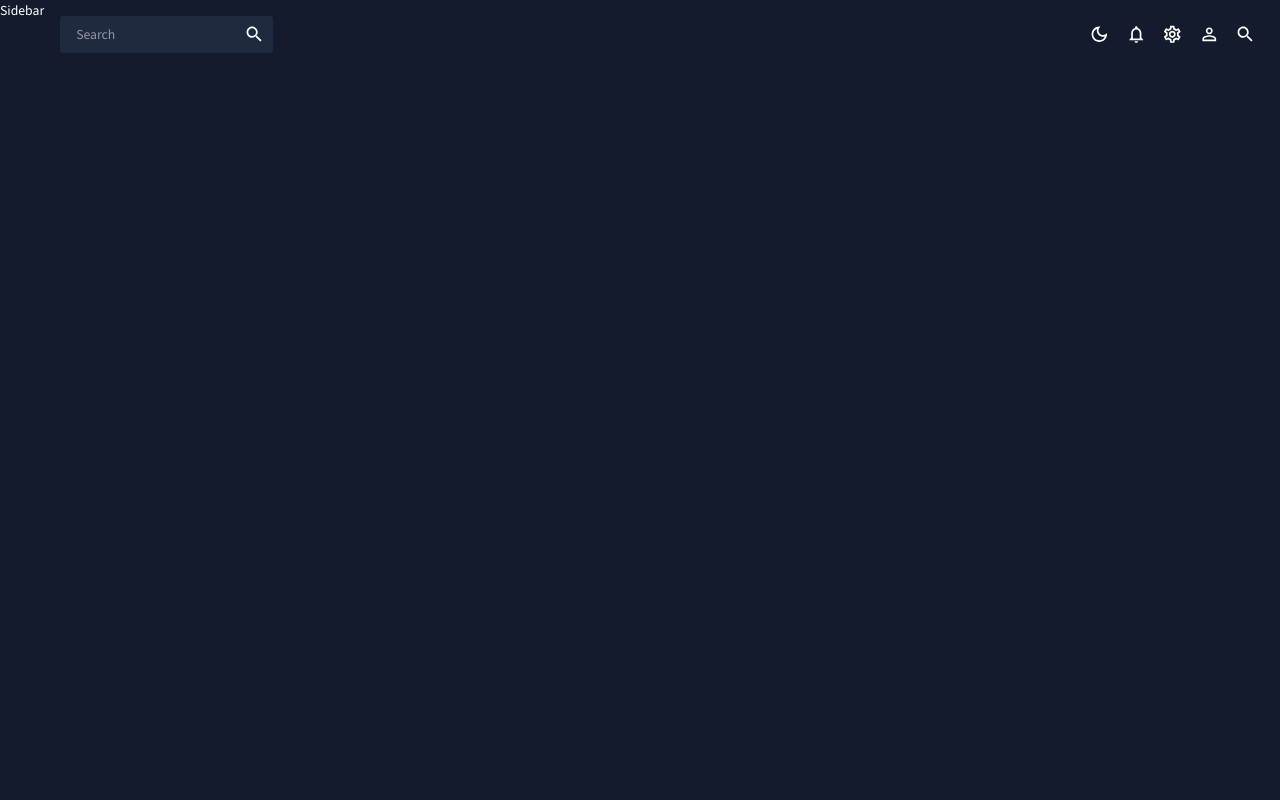
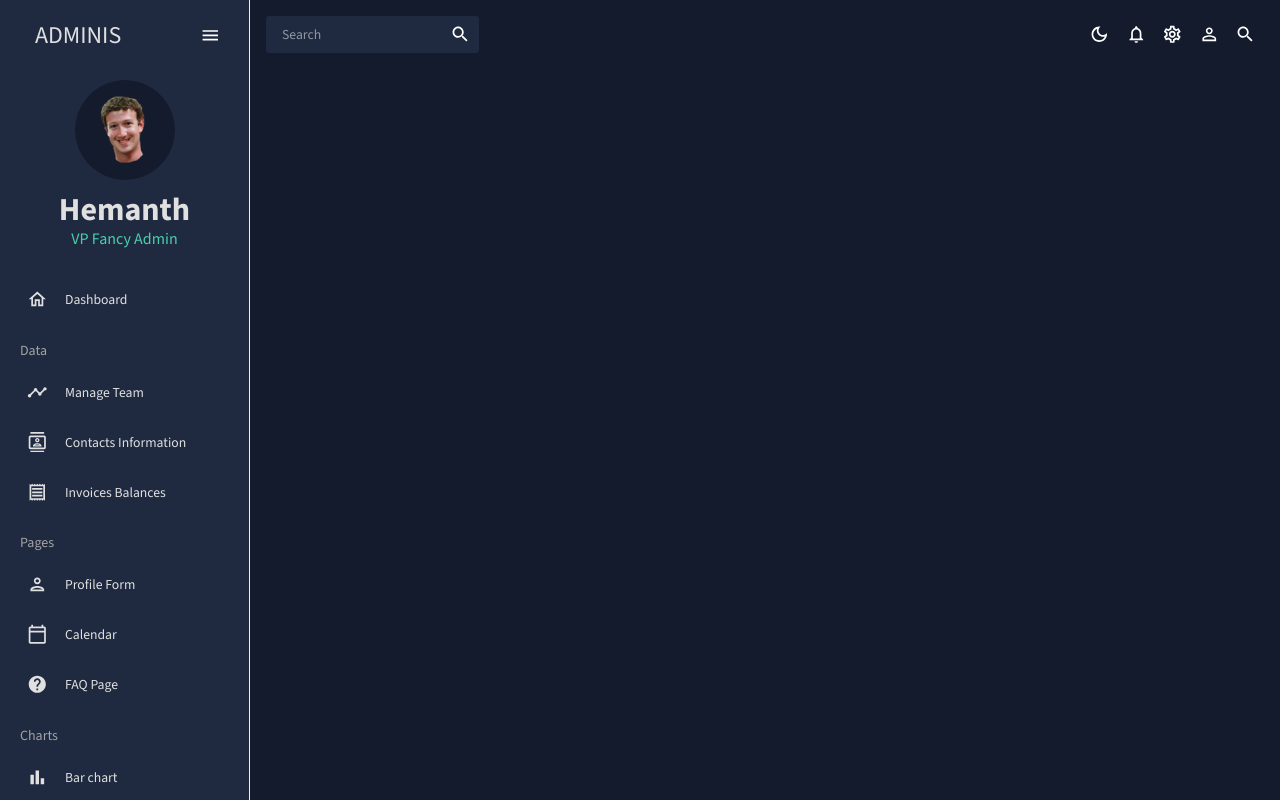
Before and after one commit to hemanthreddy516/react-dashboard, a React (Create React App) app in the folder react-admin/: page /calendar in a window 1280 px wide. Before the commit this address had no page. Built offline with nearby package versions, Linux system fonts and the light colour scheme.

Commit message:
Sidebar - menu items added

```diff
--- a/react-admin/src/scenes/global/Sidebar.jsx
+++ b/react-admin/src/scenes/global/Sidebar.jsx
@@ -1,5 +1,11 @@
 import { useState } from "react";
-import { Sidebar as ProSidebar, Menu, MenuItem } from "react-pro-sidebar";
+import {
+  Sidebar as ProSidebar,
+  Menu,
+  MenuItem,
+  sidebarClasses,
+  menuClasses,
+} from "react-pro-sidebar";
 // import "react-pro-sidebar/dist/styles/StyledBackdrop";
 import { Box, IconButton, Typography, useTheme } from "@mui/material";
 import { Link } from "react-router-dom";
@@ -14,12 +20,236 @@ import CalendarTodayOutlinedIcon from "@mui/icons-material/CalendarTodayOutlined
 import HelpOutlinedIcon from "@mui/icons-material/HelpOutlined";
 import BarChartOutlinedIcon from "@mui/icons-material/BarChartOutlined";
 import PieChartOutlinedIcon from "@mui/icons-material/PieChartOutlined";
+import LineChartOutlinedIcon from "@mui/icons-material/StackedLineChartOutlined";
+
 import TimelineOutlinedIcon from "@mui/icons-material/TimelineOutlined";
 import MenuOutlinedIcon from "@mui/icons-material/MenuOutlined";
 import MapOutlinedIcon from "@mui/icons-material/MapOutlined";
 
+const Item = ({ title, to, icon, selected, setSelected }) => {
+  const theme = useTheme();
+  const colors = tokens(theme.palette.mode);
+  return (
+    <MenuItem
+      // active={selected == title}
+      style={{
+        color: colors.grey[100],
+      }}
+      onClick={() => setSelected(title)}
+      icon={icon}
+      component={<Link to={to} />}
+    >
+      <Typography>{title}</Typography>
+    </MenuItem>
+  );
+};
+
 const Sidebar = () => {
-  return <div>Sidebar</div>;
+  const theme = useTheme();
+  const colors = tokens(theme.palette.mode);
+  const [isCollapsed, setIsCollapsed] = useState(false);
+  const [selected, setSelected] = useState("Dashboard");
+
+  //   sx={
+  //     {
+  //       "& .pro-sidebar-inner": {
+  //         background: `${colors.primary[400]} !important`,
+  //       },
+  //       "& .pro-icon-wrapper": {
+  //         backgroundColor: `$transparent !important`,
+  //       },
+  //       "& .pro-inner-item": {
+  //         padding: `5px 35px 5px 20px !important`,
+  //       },
+  //       "& .pro-inner-item:hover": {
+  //         color: `#868dfb !important`,
+  //       },
+  //       "& .pro-menu-item.active": {
+  //         color: `#6870fa !important`,
+  //       },
+  //     }
+
+  return (
+    <ProSidebar
+      collapsed={isCollapsed}
+      backgroundColor={colors.primary[400]}
+      rootStyles={{
+        ["." + menuClasses.button]: {
+          // backgroundColor: "#6870fa",
+
+          "&:hover": {
+            backgroundColor: "#868dfb",
+          },
+        },
+      }}
+    >
+      <Menu iconShape="square">
+        <MenuItem
+          onClick={() => setIsCollapsed(!isCollapsed)}
+          icon={isCollapsed ? <MenuOutlinedIcon /> : undefined}
+          style={{
+            margin: "10px 0 20px 0",
+            color: colors.grey[100],
+          }}
+        >
+          {!isCollapsed && (
+            <Box
+              display="flex"
+              justifyContent="space-between"
+              alignItems="center"
+              ml="15px"
+            >
+              <Typography variant="h3" color={colors.grey[100]}>
+                ADMINIS
+              </Typography>
+              <IconButton onClick={() => setIsCollapsed(!isCollapsed)}>
+                <MenuOutlinedIcon />
+              </IconButton>
+            </Box>
+          )}
+        </MenuItem>
+        {/* USER PROFILE */}
+        {!isCollapsed && (
+          <Box mb="25px">
+            <Box display="flex" justifyContent="center" alignItems="center">
+              <img
+                alt="Profile-user"
+                width="100px"
+                height="100px"
+                src={`../../assets/user.png`}
+                style={{
+                  cursor: "pointer",
+                  borderRadius: "50%",
+                }}
+              />
+            </Box>
+            <Box textAlign="center">
+              <Typography
+                variant="h2"
+                color={colors.grey[100]}
+                fontWeight="bold"
+                sx={{
+                  m: "10px 0 0 0",
+                }}
+              >
+                Hemanth
+              </Typography>
+              <Typography variant="h5" color={colors.greenAccent[500]}>
+                VP Fancy Admin
+              </Typography>
+            </Box>
+          </Box>
+        )}
+        {/* MENU ITEMS */}
+        <Box>
+          <Item
+            title={"Dashboard"}
+            to={"/"}
+            icon={<HomeOutlinedIcon />}
+            selected={selected}
+            setSelected={setSelected}
+          />
+          <Typography
+            variant="h6"
+            color={colors.grey[300]}
+            sx={{
+              m: "15px 0 5px 20px",
+            }}
+          >
+            Data
+          </Typography>
+          <Item
+            title={"Manage Team"}
+            to={"/team"}
+            icon={<TimelineOutlinedIcon />}
+            selected={selected}
+            setSelected={setSelected}
+          />
+          <Item
+            title={"Contacts Information"}
+            to={"/contacts"}
+            icon={<ContactsOutlinedIcon />}
+            selected={selected}
+            setSelected={setSelected}
+          />
+          <Item
+            title={"Invoices Balances"}
+            to={"/invoices"}
+            icon={<ReceiptOutlinedIcon />}
+            selected={selected}
+            setSelected={setSelected}
+          />
+          <Typography
+            variant="h6"
+            color={colors.grey[300]}
+            sx={{
+              m: "15px 0 5px 20px",
+            }}
+          >
+            Pages
+          </Typography>
+          <Item
+            title={"Profile Form"}
+            to={"/form"}
+            icon={<PersonOutlinedIcon />}
+            selected={selected}
+            setSelected={setSelected}
+          />
+          <Item
+            title={"Calendar"}
+            to={"/calendar"}
+            icon={<CalendarTodayOutlinedIcon />}
+            selected={selected}
+            setSelected={setSelected}
+          />
+          <Item
+            title={"FAQ Page"}
+            to={"/faq"}
+            icon={<HelpOutlinedIcon />}
+            selected={selected}
+            setSelected={setSelected}
+          />
+          <Typography
+            variant="h6"
+            color={colors.grey[300]}
+            sx={{
+              m: "15px 0 5px 20px",
+            }}
+          >
+            Charts
+          </Typography>
+          <Item
+            title={"Bar chart"}
+            to={"/bar"}
+            icon={<BarChartOutlinedIcon />}
+            selected={selected}
+            setSelected={setSelected}
+          />
+          <Item
+            title={"Pie chart"}
+            to={"/pie"}
+            icon={<PieChartOutlinedIcon />}
+            selected={selected}
+            setSelected={setSelected}
+          />
+          <Item
+            title={"Line chart"}
+            to={"/line"}
+            icon={<LineChartOutlinedIcon />}
+            selected={selected}
+            setSelected={setSelected}
+          />
+          <Item
+            title={"Geography chart"}
+            to={"/geography"}
+            icon={<MapOutlinedIcon />}
+            selected={selected}
+            setSelected={setSelected}
+          />
+        </Box>
+      </Menu>
+    </ProSidebar>
+  );
 };
 
 export default Sidebar;
```
Also changed, not shown: react-admin/public/assets/user.png (added).
